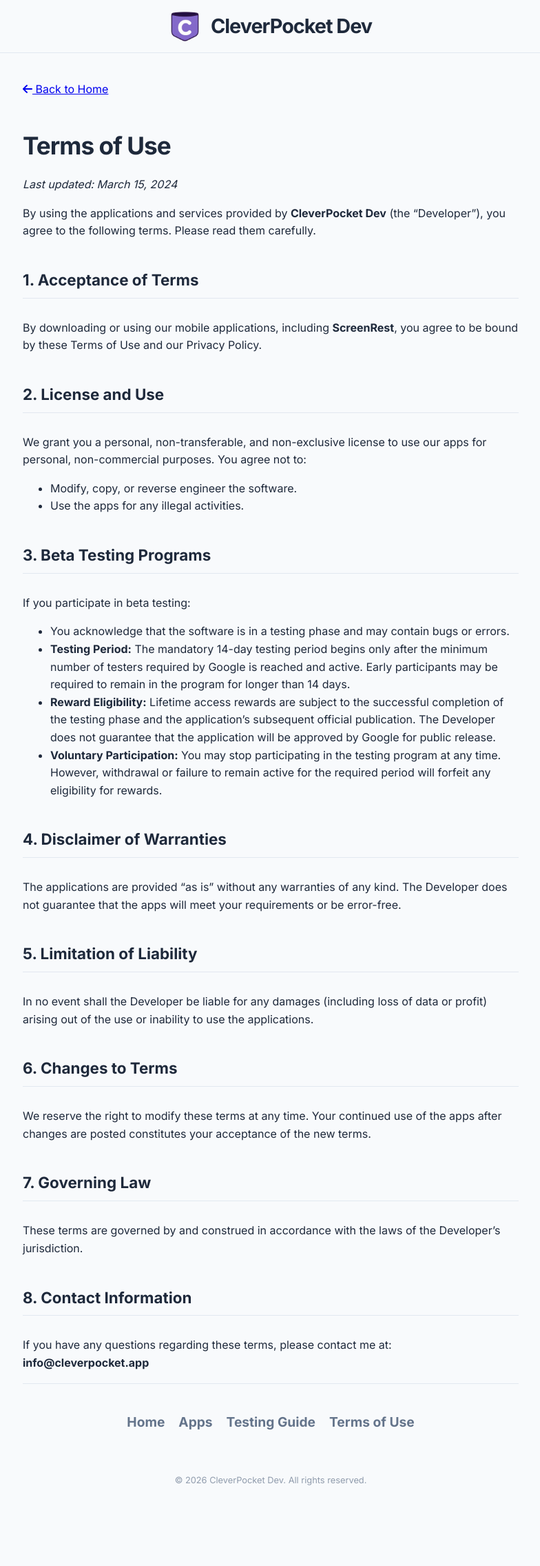
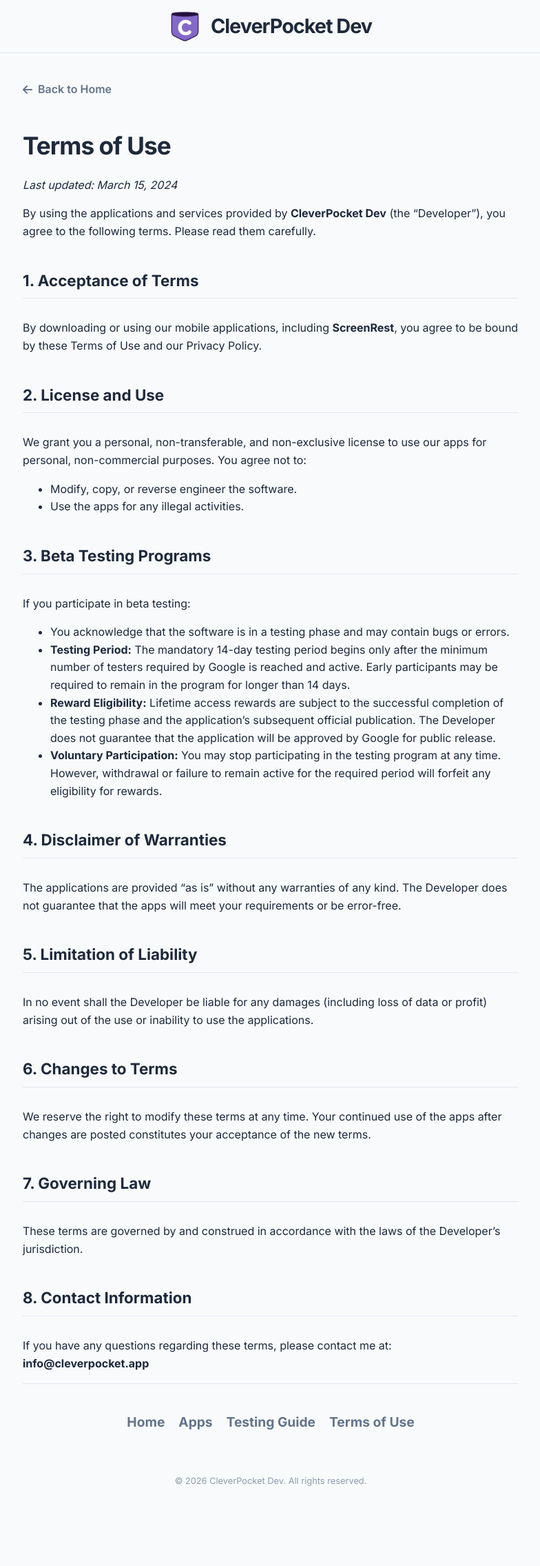
Before and after one commit to digitalcreat0r/sitoweb, a Jekyll site: the page built from terms-of-use.md, in a window 1280 px wide. Shown: the whole page at 69% size, without its empty margins (247-1031 px from the left). Built offline with Jekyll 4.4.1, drawn with Linux system fonts in a browser that asks for light colours.

Commit message:
tasto back test

```diff
--- a/assets/css/style.css
+++ b/assets/css/style.css
@@ -414,6 +414,21 @@ footer {
     margin-top: 30px;
 }
 
+/* --- BACK LINK --- */
+.back-link a {
+    color: var(--text-muted);
+    text-decoration: none;
+    font-weight: 600;
+    display: inline-flex;
+    align-items: center;
+    gap: 8px; /* Dà il giusto spazio tra la freccia e il testo */
+    transition: color 0.2s ease;
+}
+
+.back-link a:hover {
+    color: var(--primary-color);
+}
+
 @media (max-width: 600px) {
     .app-page-header {
         flex-direction: column;
```
